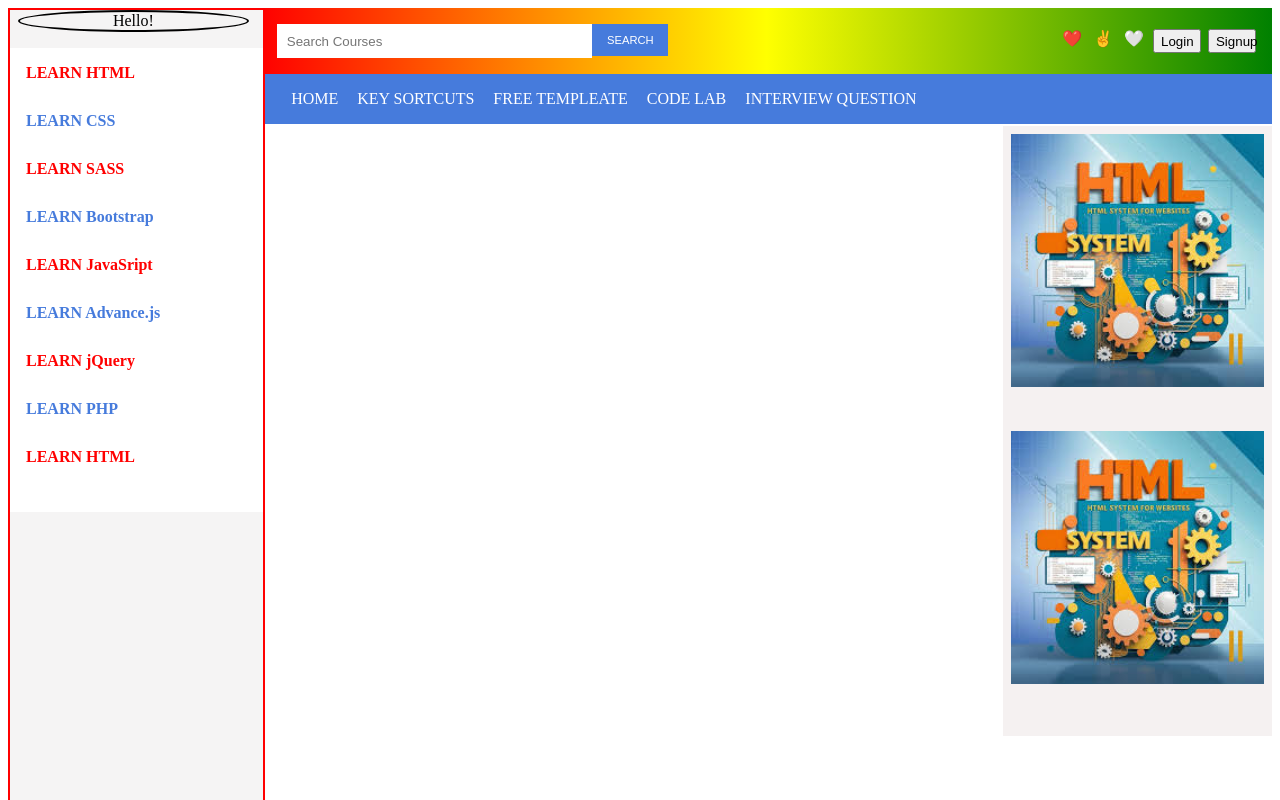
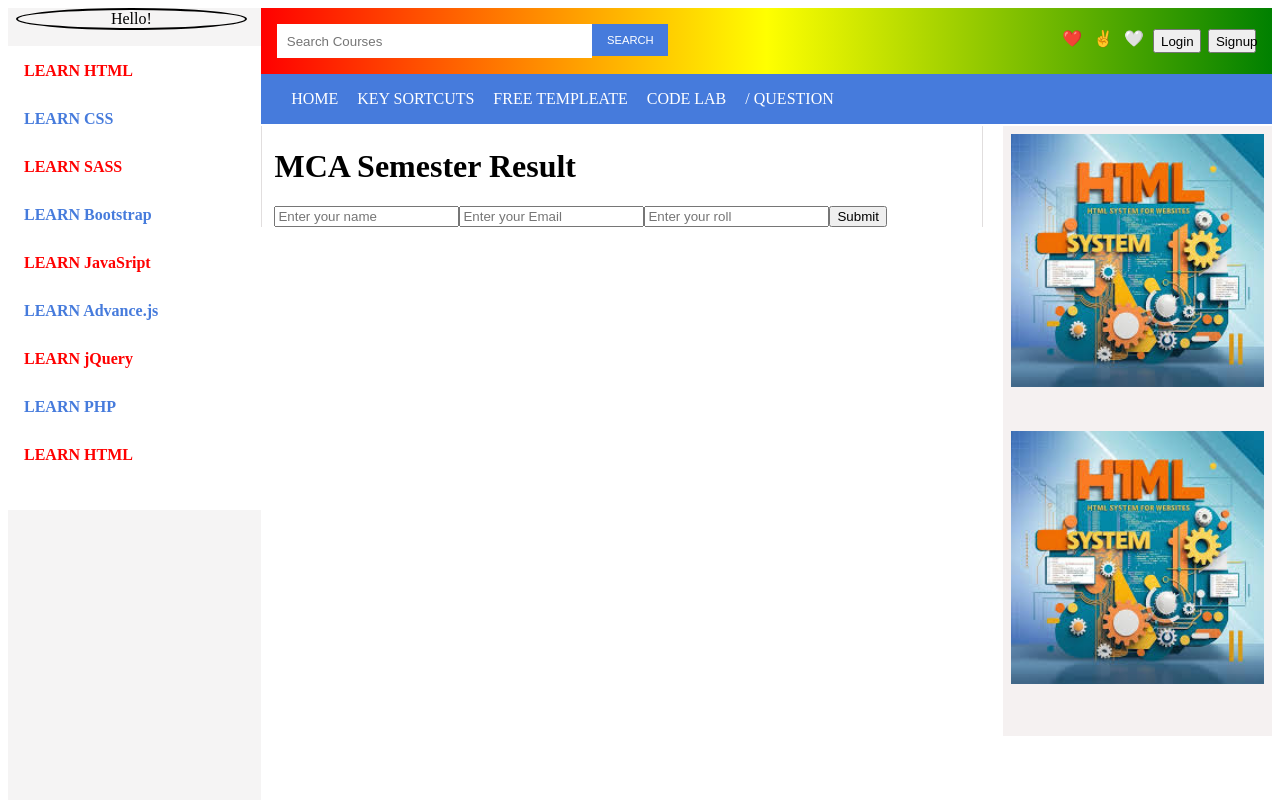
Before and after one commit to sahiba2503/my-react-app, a React (Vite) app in the folder my-vite-app/: page /Result in a window 1280 px wide. Shown: the top 800 px of the page. Built offline with nearby package versions, Linux system fonts and the light colour scheme.

Commit message:
add form

```diff
--- a/my-vite-app/src/App.css
+++ b/my-vite-app/src/App.css
@@ -71,7 +71,7 @@ border-radius: 50%;
     position: absolute;
     top:0;
     left: 0%;
-    border: 2px solid red;
+    /* border: 2px solid red; */
 }
 #yahuLogo{
     width: 90%;
--- a/my-vite-app/src/App.jsx
+++ b/my-vite-app/src/App.jsx
@@ -1,20 +1,21 @@
-import "./App.jsx";
-import LeftSlidebar from "./LeftSidebar";
-import Navbar  from "./Navbar";
-import  RightSidebar from './RightSidebar';
+import LeftSidebar from "./LeftSidebar";
+import Navbar from "./Navbar";
+import RightSidebar from "./RightSidebar";
 import Footer from "./Footer.jsx";
-import {useEffect} from 'react'
+import { useEffect } from "react";
+
 function App() {
-  // only first time will load the useEffect fun when i use []
-  useEffect(()=>{
+  useEffect(() => {
     console.log("Hello!");
-  });
+
+  }, []);
+
   return (
     <>
-     <Navbar />
-    <LeftSlidebar />
-     <RightSidebar />
-       <Footer />
+      <Navbar />
+      <LeftSidebar />
+      <RightSidebar />
+      <Footer />
     </>
   );
 }
--- a/my-vite-app/src/Interviewquestions.jsx
+++ /dev/null
@@ -1,72 +0,0 @@
-import HTML from './assets/HTML.jpg'
-function Interviewquestions(){
-     return(
-        <>
-        <div className="home">
-            <div>
-        <div className="mainHeading">
-        <h1>interviewquestion</h1>
-        <div className="mainResponsivBtn">
-        <span className="chenge">1</span>
-         <span className="chenge">2</span>
-           </div>
-         </div>
-
-            <hr></hr>
-            <div className="Maincontainer">
-                <img src={HTML} alt="subjectName" />
-                 <img src={HTML} alt="subjectName" />
-                  <img src={HTML} alt="subjectName" />
-                   <img src={HTML} alt="subjectName" />
-                    <img src={HTML} alt="subjectName" />
-                     <img src={HTML} alt="subjectName" />
-            </div>
-            </div>
-
-            <div>
-            <div className="mainHeading">
-        <h1>New Projects</h1>
-        <div className="mainResponsivBtn">
-        <span className="chenge">1</span>
-         <span className="chenge">2</span>
-           </div>
-         </div>
-          <hr></hr>
-          <div className="Record">
-                <img src={HTML} alt="subjectName" />
-                 <img src={HTML} alt="subjectName" />
-                  <img src={HTML} alt="subjectName" />
-          </div>
-         </div>
-
-         <div>
-        <div className="mainHeading">
-        <h1>CSSS Codelab</h1>
-        <button>View All</button>
-         </div>
-              </div>
-              <hr></hr>
-              <div className="cssCodelabl">
-                <div className="codelablBox">
-                <img src={HTML} alt="subjectName" />
-                <p>Ribbon Style 18</p>
-                <p>👁️</p>
-                </div>
-                 <div className="codelablBox">
-                <img src={HTML} alt="subjectName" />
-                <p>Counter Style 302</p>
-                <p>👁️</p>
-                </div>
-                <div className="codelablBox">
-                <img src={HTML} alt="subjectName" />
-                <p>Pricing Table Style 322</p>
-                <p>👁️</p>
-                </div>
-              </div>
-             </div>
-
-        </>
-    )
-
-}
-export default Interviewquestions;
--- a/my-vite-app/src/Navbar.jsx
+++ b/my-vite-app/src/Navbar.jsx
@@ -5,7 +5,7 @@ import Home from"./Home"
 import Template from"./Template"
 import Sortcuts from "./Sortcuts"
 import Codelab from"./Codelab"
-import Interviewquestions  from "./Interviewquestions"
+import Result  from "./Result"
 export default function Navbar(){
    return(
     <BrowserRouter>
@@ -29,7 +29,7 @@ export default function Navbar(){
       <a href="/sortcuts">KEY SORTCUTS</a>
        <a href="/template">FREE TEMPLEATE</a>
        <a href="/codelab">CODE LAB</a>
-          <a href="/interviewquestion">INTERVIEW QUESTION</a>
+          <a href="/Result">/ QUESTION</a>
     </div>
     </div>
      <Routes>
@@ -37,7 +37,7 @@ export default function Navbar(){
        <Route path="/sortcuts" element={<Sortcuts />} />
        <Route path="/template" element={<Template />} />
        <Route path="/codelab" element={<Codelab />} />
-        <Route path="/interviewquestion" element={<Interviewquestions />} />
+        <Route path="/Result" element={<Result />} />
      </Routes>
             </BrowserRouter>
     )
--- /dev/null
+++ b/my-vite-app/src/Result.jsx
@@ -0,0 +1,48 @@
+
+import {useRef} from "react";
+function Result(){
+  const nameRef = useRef(null);
+  const emailRef = useRef(null);
+  const rollRef = useRef(null);
+
+  function handleFormData(e)
+  {
+          e.preventDefault();
+    if(nameRef.current.value === null || emailRef.current.value === null || rollRef.current.value === null)
+    {
+     console.log("plese full fill correct detail");
+     return;
+    }
+    else{
+    console.log("detail", nameRef.current.value);
+    console.log("detail", emailRef.current.value);
+    console.log("detail", rollRef.current.value);
+    nameRef.current.value = "";
+     emailRef.current.value = "";
+      rollRef.current.value = "";
+      }
+  }
+  return(
+<>
+ <div className="home">
+  <h1>MCA Semester Result </h1>
+  <form onSubmit={handleFormData}>
+  <input placeholder="Enter your name"
+  type="text"
+ ref={nameRef}
+   />
+  <input placeholder="Enter your Email"
+   type="text"
+    ref={emailRef}
+   />
+  <input placeholder="Enter your roll"
+  type="text"
+   ref={rollRef}
+    />
+  <button type="submit">Submit</button>
+  </form>
+ </div>
+</>
+  )
+}
+export default Result;
```
Also changed, not shown: my-vite-app/src/Semi.jsx (added, +8 -0 lines), my-vite-app/src/Semii.jsx (added, +8 -0 lines), my-vite-app/src/Semiii.jsx (added, +8 -0 lines), my-vite-app/src/Semiv.jsx (added, +8 -0 lines).
